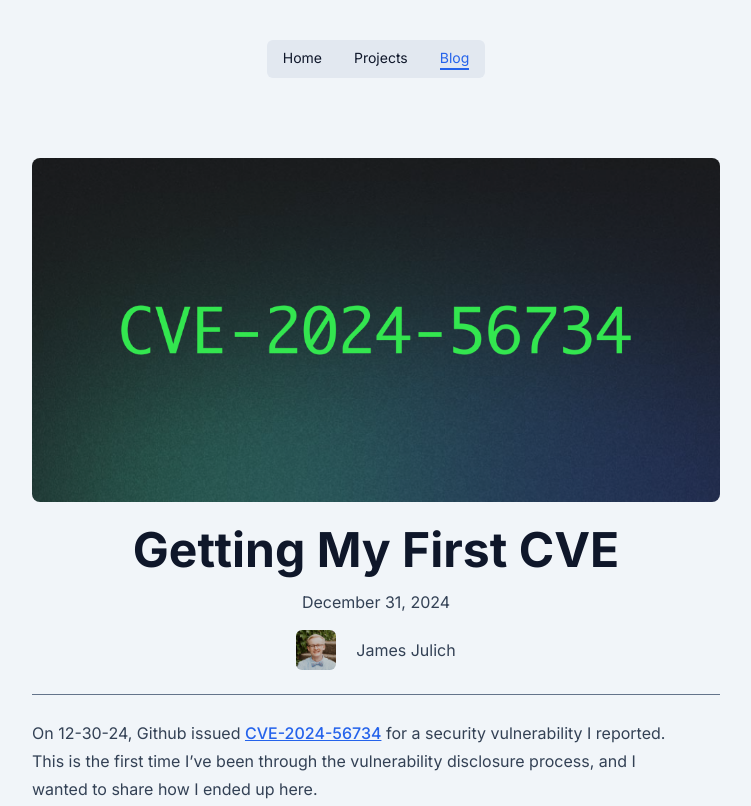
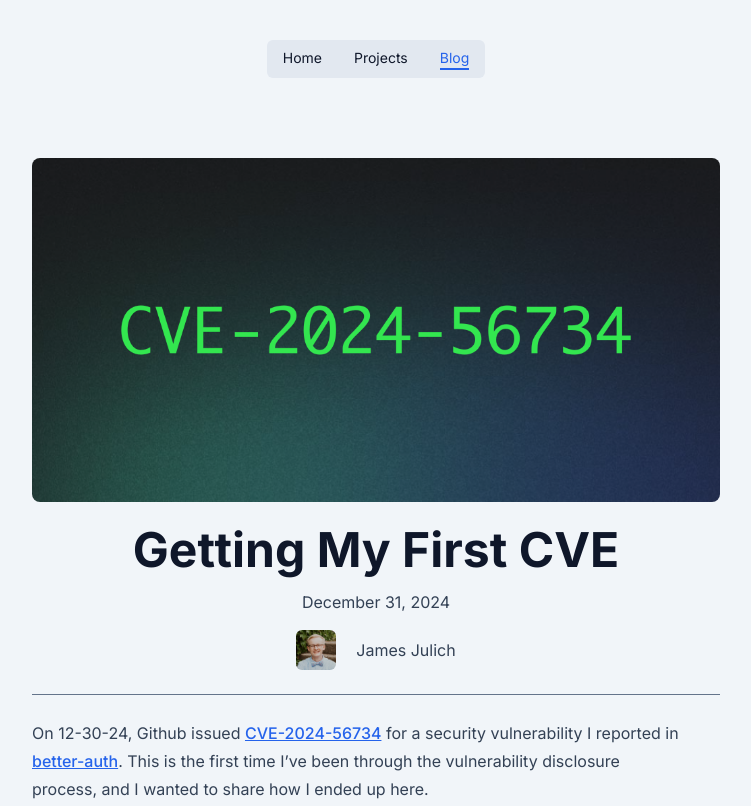
Before and after one commit to jamesjulich/jamesjulich.github.io, an Astro site: page /blog/getting-my-first-cve in a window 1280 px wide. Shown: the top 806 px of the page, without its empty margins (264-1015 px from the left). Built offline with nearby package versions, Linux system fonts and the light colour scheme; Astro itself is replaced by a stand-in of ours.

Commit message:
Add clarification to post

```diff
--- a/src/content/blog/getting-my-first-cve.md
+++ b/src/content/blog/getting-my-first-cve.md
@@ -8,7 +8,7 @@ heroHeight: 510
 heroAlt: 'Illustration with text "CVE-2024-56734"'
 ---
 
-On 12-30-24, Github issued [CVE-2024-56734](https://nvd.nist.gov/vuln/detail/CVE-2024-56734) for a security vulnerability I reported. This is the first time I've been through the vulnerability disclosure process, and I wanted to share how I ended up here.
+On 12-30-24, Github issued [CVE-2024-56734](https://nvd.nist.gov/vuln/detail/CVE-2024-56734) for a security vulnerability I reported in [better-auth](https://github.com/better-auth/better-auth). This is the first time I've been through the vulnerability disclosure process, and I wanted to share how I ended up here.
 
 I've been working on a new web app recently. It's built with NextJS and requires users to register/log in before using the app. Auth is famously hard to get right, and I didn't want to spend time building it myself. So, I decided to use a library.
 
```
